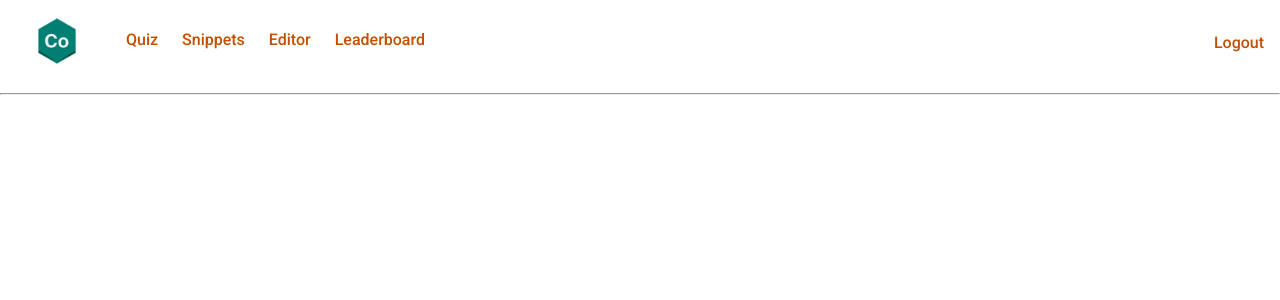
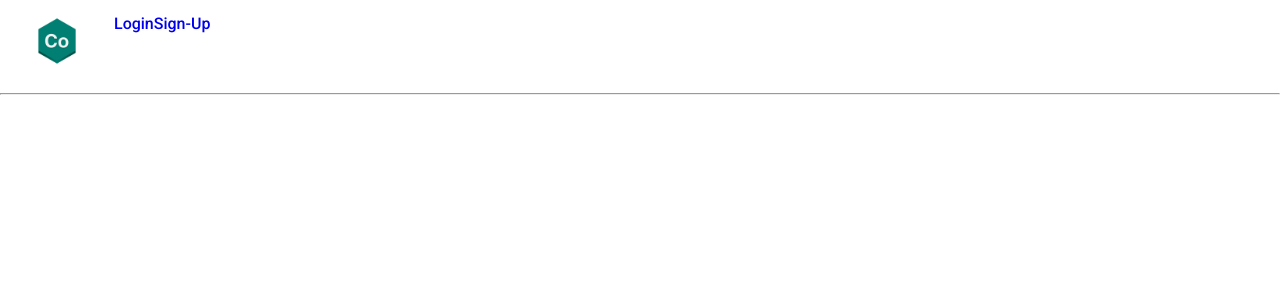
Before and after one commit to imcontrive/CreateAPIs, a React (Create React App) app in the folder client/mini-codewar-frontend/: page /user-profile in a window 1280 px wide. Shown: the top 300 px of the page. Built offline with nearby package versions, Linux system fonts and the light colour scheme.

Commit message:
Login Component Modified

```diff
--- a/client/mini-codewar-frontend/src/components/Header.js
+++ b/client/mini-codewar-frontend/src/components/Header.js
@@ -31,7 +31,7 @@ class Header extends Component {
 				      <NavLink  to="/editor" className="isNavLink">CodeEditor</NavLink >
 			      </li>
 			      <li>
-				      <NavLink  to="/leaderBoard" className="isNavLink">Leaderboard</NavLink >
+				      className="isNavLink">Leaderboard</NavLink >
 				    </li>
 			    </ul>
 			    {
@@ -43,7 +43,7 @@ class Header extends Component {
 						:
 						<>
 							<LoggedInUser/>
-							<a className="logout-btn isNavBar" href="/" onClick={this.handleLogout}> Logout </a>
+							<a className="logout-btn" href="/" onClick={this.handleLogout}> Logout </a>
 						</>
 					}
 			  </div>
--- a/client/mini-codewar-frontend/src/components/Header2.js
+++ b/client/mini-codewar-frontend/src/components/Header2.js
@@ -4,6 +4,7 @@ import { connect } from 'react-redux';
 import LoggedInUser from "./LoggedInUser";
 
 class Header2 extends Component {
+
   // function for logout
   handleLogout = (e) => {
 		window.localStorage.clear();
@@ -13,7 +14,6 @@ class Header2 extends Component {
   render() {
     const { user } = this.props || null;
     return (
-      <>
       <div className="header">
         <div className="header-main">
           <div>
@@ -21,28 +21,37 @@ class Header2 extends Component {
 			  	    <img className="logo" src="icon.png" alt="logo" />
 			      </NavLink >
           </div>
+          {
+			    	user.isAuthInProgress ?
+							<div className="form">
+								<NavLink  to="/login" className="btn" type="submit">Login</NavLink >
+								<NavLink  to="/register" className="btn" type="submit">Sign-Up</NavLink >
+							</div>
+						: <>
             <div className="header-list">
               <ul>
                 <li className="list-items">
-                Quiz
+                  <NavLink  to="/quiz">Quiz</NavLink>
                 </li>
                 <li className="list-items">
-                Snippets
+                  <NavLink  to="/snippets">Snippets</NavLink>
                 </li>
                 <li className="list-items">
-                Editor
+                <NavLink  to="/editor">Editor</NavLink>
                 </li>
                 <li className="list-items">
-                Leaderboard
+                <NavLink  to="/leaderBoard">leaderBoard</NavLink>
                 </li>
               </ul>
             </div>
+              <div className="isUserExist">
+              <LoggedInUser/>
+              <a className="logout-btn" href="/" onClick={this.handleLogout}> Logout </a>
             </div>
-        <div>
-          Logout
+         </>
+          }
         </div>
       </div>
-      </>
     )
   }
 }
```
Lines whose indentation alone changed are shown as unchanged.
